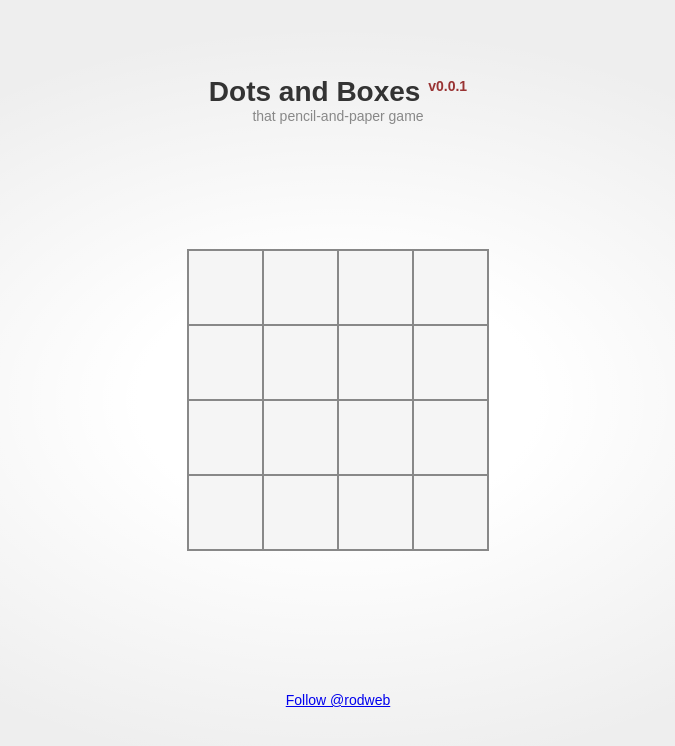
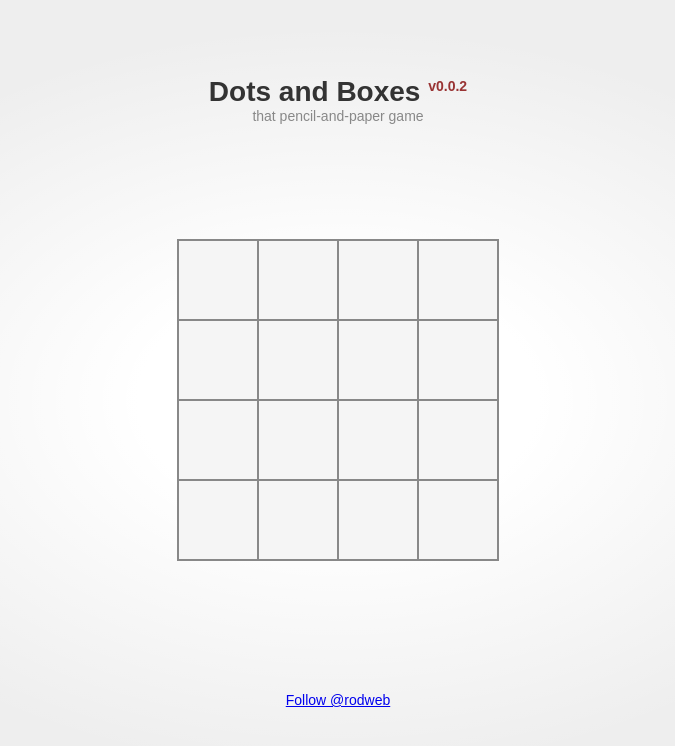
Before and after one commit to ideriabin/dots-and-boxes, a website built with webpack: page dist/index.html in a window 1280 px wide. Shown: the whole page, without its empty margins (302-977 px from the left). Built offline with nearby package versions, Linux system fonts and the light colour scheme; a web font is replaced by a local one.

Commit message:
Page layout fixes (0.0.2)

```diff
--- a/src/app.css
+++ b/src/app.css
@@ -6,12 +6,8 @@
   --color-light: #888;
   --color-accent: #933;
   --color-bg: #EEE;
-  --cell-size: 75px;
-  --edge-width: 1px;
-  --edge-width-hover: 4px;
 
   height: 100%;
-
 }
 
 body {
--- a/src/field.css
+++ b/src/field.css
@@ -1,4 +1,5 @@
 .field {
+  --cell-size: 80px;
   display: flex;
   flex-wrap: wrap;
   width: calc(var(--cell-size) * 4);
--- a/src/index.js
+++ b/src/index.js
@@ -1,5 +1,12 @@
 import './app.css';
 import './field.css';
 
-const $version = document.querySelector('.js-version');
-$version.innerText = VERSION;
+document.addEventListener('DOMContentLoaded', onInit);
+
+function onInit() {
+  setVersion();
+}
+
+function setVersion() {
+  document.querySelector('.app-version').innerText = `v${VERSION}`;
+}
--- a/webpack.config.js
+++ b/webpack.config.js
@@ -14,7 +14,7 @@ module.exports = {
       {
         test: /\.js$/,
         exclude: /node_modules/,
-        use: { loader: 'babel-loader', options: { presets: ['env'] } },
+        use: { loader: 'babel-loader' },
       },
       {
         test: /\.css$/,
```
Also changed, not shown: package.json (+4 -4 lines), .babelrc (added), dist/index.html, 1 other file.
